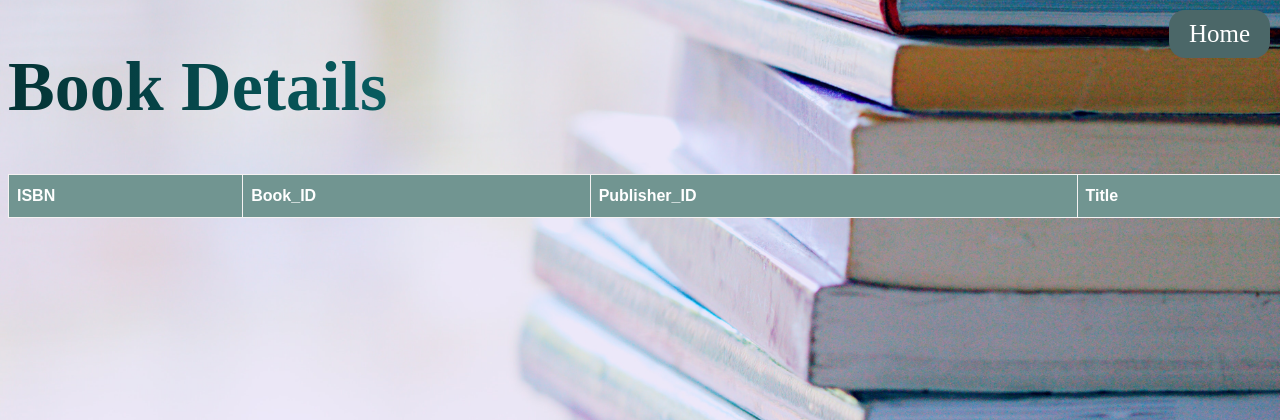
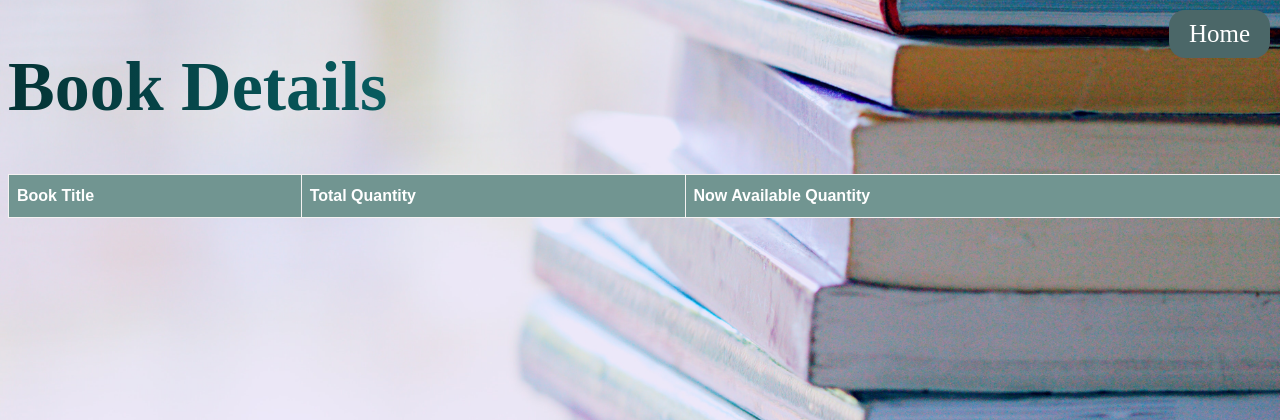
Before and after one commit to cepdnaclk/e19-co226-library-management-system, a PHP site: page /Books.php in a window 1280 px wide. Shown: the top 420 px of the page. Run offline with PHP 8.4, Linux system fonts and the light colour scheme; data that the repository does not hold is empty.

Commit message:
Change book page to show only title total, available qty

```diff
--- a/User_login_thevi/Books.php
+++ b/User_login_thevi/Books.php
@@ -9,7 +9,7 @@ mysqli_select_db($conn,$db);
 // Assuming you have established a connection to the database
 
 // Fetch book details from the database
-$query = "SELECT * FROM BOOK";
+$query = "SELECT * FROM BOOK_COUNT";
 $result = mysqli_query($conn, $query);
 
 // Check if any rows are returned
@@ -33,19 +33,18 @@ mysqli_close($conn);
             <h1>Book Details</u></h1>
             <table id="Book">
                 <tr>
-                    <th>ISBN</th>
-                    <th>Book_ID</th>
-                    <th>Publisher_ID</th>
-                    <th>Title</th>
+                    <th>Book Title</th>
+                    <th>Total Quantity</th>
+                    <th>Now Available Quantity</th>
 
 
                 </tr>
                 <?php foreach($BookArray as $book): ?>
                 <tr>
-                    <td><?php echo $book['ISBN']; ?></td>
-                    <td><?php echo $book['Book_ID']; ?></td>
-                    <td><?php echo $book['Publisher_ID']; ?> </td>
-                    <td><?php echo $book['Title'] ; ?> </td>
+                    <td><?php echo $book['Title']; ?></td>
+                    <td><?php echo $book['Total_qty']; ?></td>
+                    <td><?php echo $book['Now_available_qty']; ?> </td>
+
 
 
                 </tr>
```
